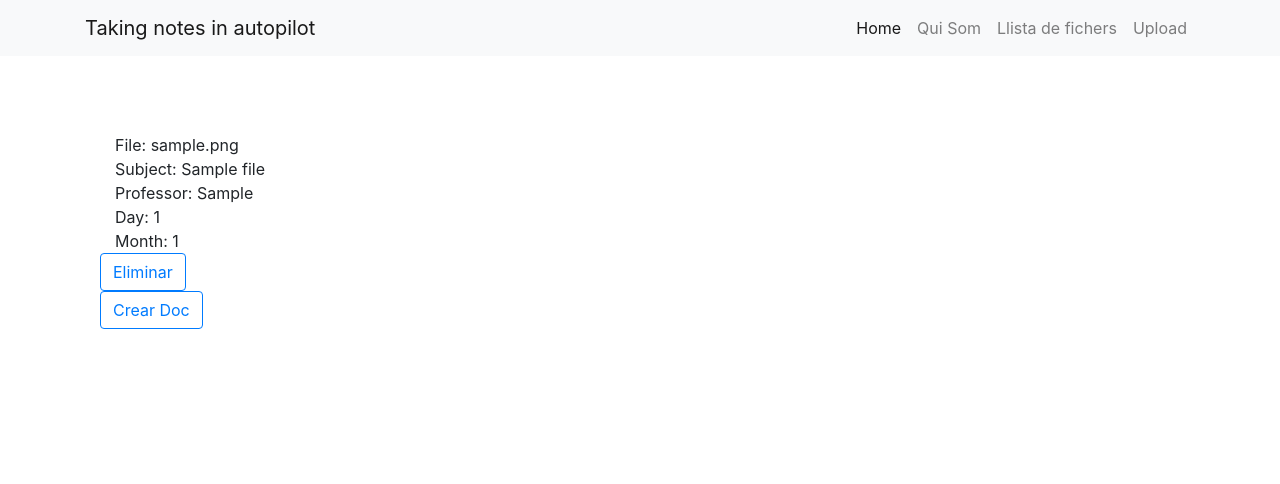
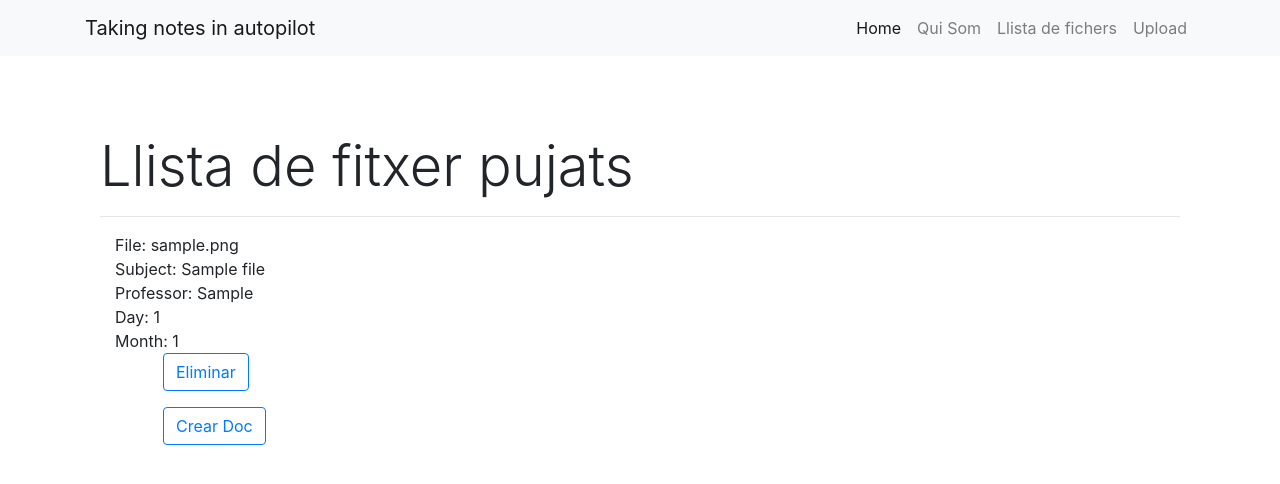
Before and after one commit to victe19/TNA, a Django app: template mysite/templates/file_list.html in a window 1280 px wide. Shown: the top 484 px of the page. Run offline with Django 3.2, Linux system fonts and the light colour scheme; the template is opened without the code that fills it: values that come from a table or form of the project are taken from there, others are empty; tables that the repository leaves empty hold one stand-in row (values such as "Sample post"); parts of the project's set-up code (start-up, migrations or seed data) failed here and were passed over; some libraries are stand-ins or nearby versions.

Commit message:
llista ajuts

```diff
--- a/mysite/templates/file_list.html
+++ b/mysite/templates/file_list.html
@@ -1,8 +1,9 @@
 {% extends 'base.html' %}
 {% block body %}
+    <h2 class="display-4">Llista de fitxer pujats</h2>
 
         {% for file in files %}
-
+<hr>
             <tr class="row">
                 <div class="col">
                     <td>File: {{ file.file }}</td><br>
@@ -12,7 +13,7 @@
                     <td>Month: {{ file.month }}</td><br>
                 </div>
                 <div class="col">
-                    <div class="row">
+                    <div class="row ml-5">
                         <td>
                             <form method="post" action="{% url 'delete_file' file.pk %}">
                                 {% csrf_token %}
@@ -21,7 +22,8 @@
                             </form>
                         </td>
                     </div>
-                    <div class="row">
+
+                    <div class="row ml-5 mt-3">
                         <td>
                             <form method="get" action="{% url 'start' file.pk %}">
                                 {% csrf_token %}
```
